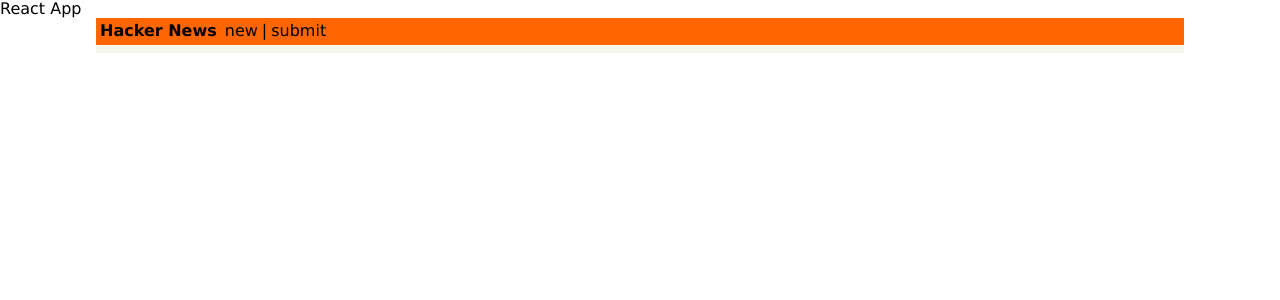
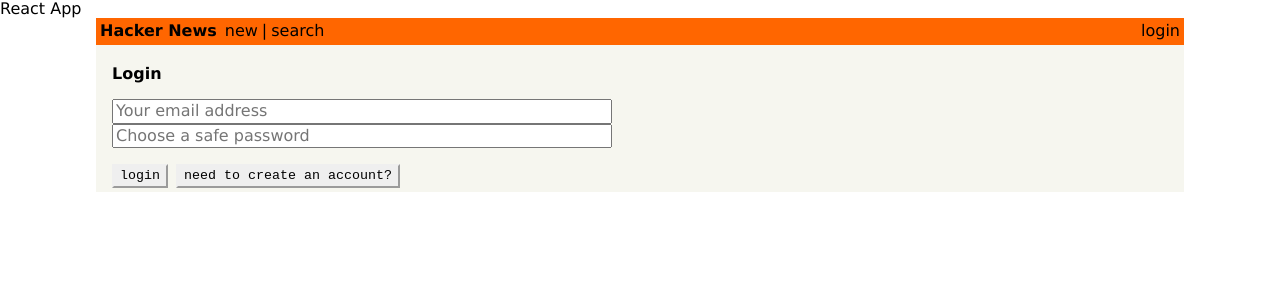
Before and after one commit to mathyasp/react-apollo-tutorial, a React (Create React App) app: page /login in a window 1280 px wide. Shown: the top 300 px of the page. Built offline with nearby package versions, Linux system fonts and the light colour scheme.

Commit message:
Add authentication

```diff
--- a/src/components/App.js
+++ b/src/components/App.js
@@ -3,6 +3,7 @@
 import Header from './Header';
 import LinkList from './LinkList';
 import { Route, Routes } from 'react-router-dom';
+import Login from './Login';
 
 const App = () => {
   return (
@@ -15,6 +16,7 @@
             path="/create"
             element={<CreateLink/>}
           />
+          <Route path="/login" element={<Login/>} />
         </Routes>
       </div>
     </div>
--- a/src/components/Header.js
+++ b/src/components/Header.js
@@ -1,7 +1,10 @@
 import React from 'react';
-import { Link } from 'react-router-dom';
+import { Link, useNavigate } from 'react-router-dom';
+import { AUTH_TOKEN } from '../constants';
 
 const Header = () => {
+  const navigate = useNavigate();
+  const authToken = localStorage.getItem(AUTH_TOKEN);
   return (
     <div className="flex pa1 justify-between nowrap orange">
       <div className="flex flex-fixed black">
@@ -13,11 +16,42 @@
         </Link>
         <div className="ml1">|</div>
         <Link
-          to="/create"
+          to="/search"
           className="ml1 no-underline black"
         >
-          submit
+          search
         </Link>
+        {authToken && (
+          <div className="flex">
+            <div className="ml1">|</div>
+            <Link
+              to="/create"
+              className="ml1 no-underline black"
+            >
+              submit
+            </Link>
+          </div>
+        )}
+      </div>
+      <div className="flex flex-fixed">
+        {authToken ? (
+          <div
+            className="ml1 pointer black"
+            onClick={() => {
+              localStorage.removeItem(AUTH_TOKEN);
+              navigate(`/`);
+            }}
+          >
+            logout
+          </div>
+        ) : (
+          <Link
+            to="/login"
+            className="ml1 no-underline black"
+          >
+            login
+          </Link>
+        )}
       </div>
     </div>
   );
--- /dev/null
+++ b/src/components/Login.js
@@ -0,0 +1,132 @@
+import React, { useState } from 'react';
+import { useMutation, gql } from '@apollo/client';
+import { useNavigate } from 'react-router-dom';
+import { AUTH_TOKEN } from '../constants';
+
+const SIGNUP_MUTATION = gql`
+  mutation SignupMutation(
+    $email: String!
+    $password: String!
+    $name: String!
+  ) {
+    signup(
+      email: $email
+      password: $password
+      name: $name
+    ) {
+      token
+    }
+  }
+`;
+
+const LOGIN_MUTATION = gql`
+  mutation LoginMutation(
+    $email: String!
+    $password: String!
+  ) {
+    login(email: $email, password: $password) {
+      token
+    }
+  }
+`;
+
+const Login = () => {
+  const navigate = useNavigate();
+  const [formState, setFormState] = useState({
+    login: true,
+    email: '',
+    password: '',
+    name: ''
+  });
+
+  const [login] = useMutation(LOGIN_MUTATION, {
+    variables: {
+      email: formState.email,
+      password: formState.password
+    },
+    onCompleted: ({ login }) => {
+      localStorage.setItem(AUTH_TOKEN, login.token);
+      navigate('/');
+    }
+  });
+
+  const [signup] = useMutation(SIGNUP_MUTATION, {
+    variables: {
+      name: formState.name,
+      email: formState.email,
+      password: formState.password
+    },
+    onCompleted: ({ signup }) => {
+      localStorage.setItem(AUTH_TOKEN, signup.token);
+      navigate('/');
+    }
+  });
+
+  return (
+    <div>
+      <h4 className="mv3">
+        {formState.login ? 'Login' : 'Sign Up'}
+      </h4>
+      <div className="flex flex-column">
+        {!formState.login && (
+          <input
+            value={formState.name}
+            onChange={(e) =>
+              setFormState({
+                ...formState,
+                name: e.target.value
+              })
+            }
+            type="text"
+            placeholder="Your name"
+          />
+        )}
+        <input
+          value={formState.email}
+          onChange={(e) =>
+            setFormState({
+              ...formState,
+              email: e.target.value
+            })
+          }
+          type="text"
+          placeholder="Your email address"
+        />
+        <input
+          value={formState.password}
+          onChange={(e) =>
+            setFormState({
+              ...formState,
+              password: e.target.value
+            })
+          }
+          type="password"
+          placeholder="Choose a safe password"
+        />
+      </div>
+      <div className="flex mt3">
+        <button
+          className="pointer mr2 button"
+          onClick={formState.login ? login : signup}
+        >
+          {formState.login ? 'login' : 'create account'}
+        </button>
+        <button
+          className="pointer button"
+          onClick={(e) =>
+            setFormState({
+              ...formState,
+              login: !formState.login
+            })
+          }
+        >
+          {formState.login
+            ? 'need to create an account?'
+            : 'already have an account?'}
+        </button>
+      </div>
+    </div>
+  );
+};
+
+export default Login;
--- /dev/null
+++ b/src/constants.js
@@ -0,0 +1 @@
+export const AUTH_TOKEN = 'auth-token';
--- a/src/index.js
+++ b/src/index.js
@@ -3,7 +3,8 @@
 import './styles/index.css';
 import App from './components/App';
 import { BrowserRouter } from 'react-router-dom';
-
+import { setContext } from '@apollo/client/link/context';
+import { AUTH_TOKEN } from './constants';
 
 // 1
 import {
@@ -18,9 +19,19 @@
   uri: 'http://localhost:4000'
 });
 
+const authLink = setContext((_, { headers }) => {
+  const token = localStorage.getItem(AUTH_TOKEN);
+  return {
+    headers: {
+      ...headers,
+      authorization: token ? `Bearer ${token}` : ''
+    }
+  };
+});
+
 // 3
 const client = new ApolloClient({
-  link: httpLink,
+  link: authLink.concat(httpLink),
   cache: new InMemoryCache()
 });
 
```
Also changed, not shown: 1 other file (tests, documents, lock files or other folders).
